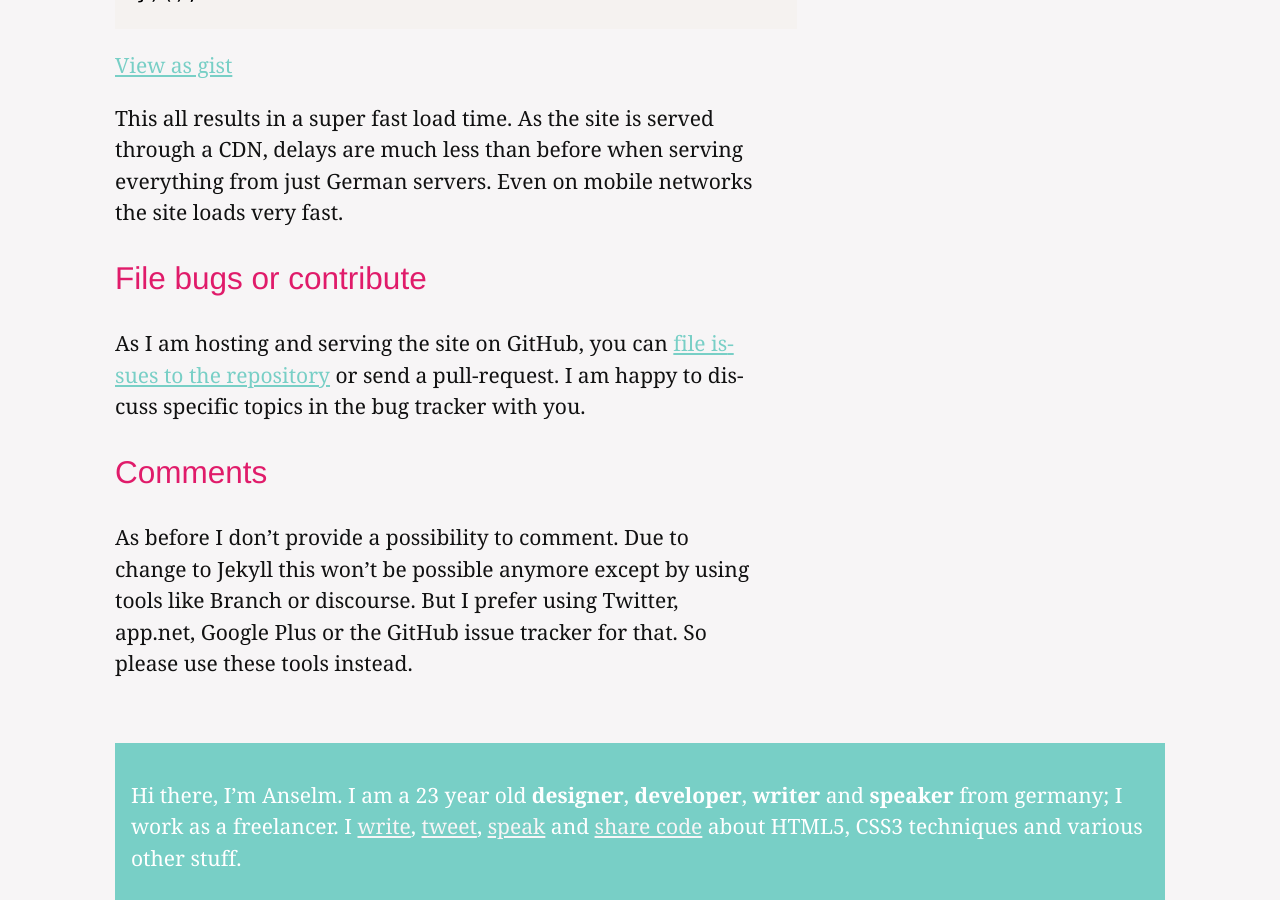
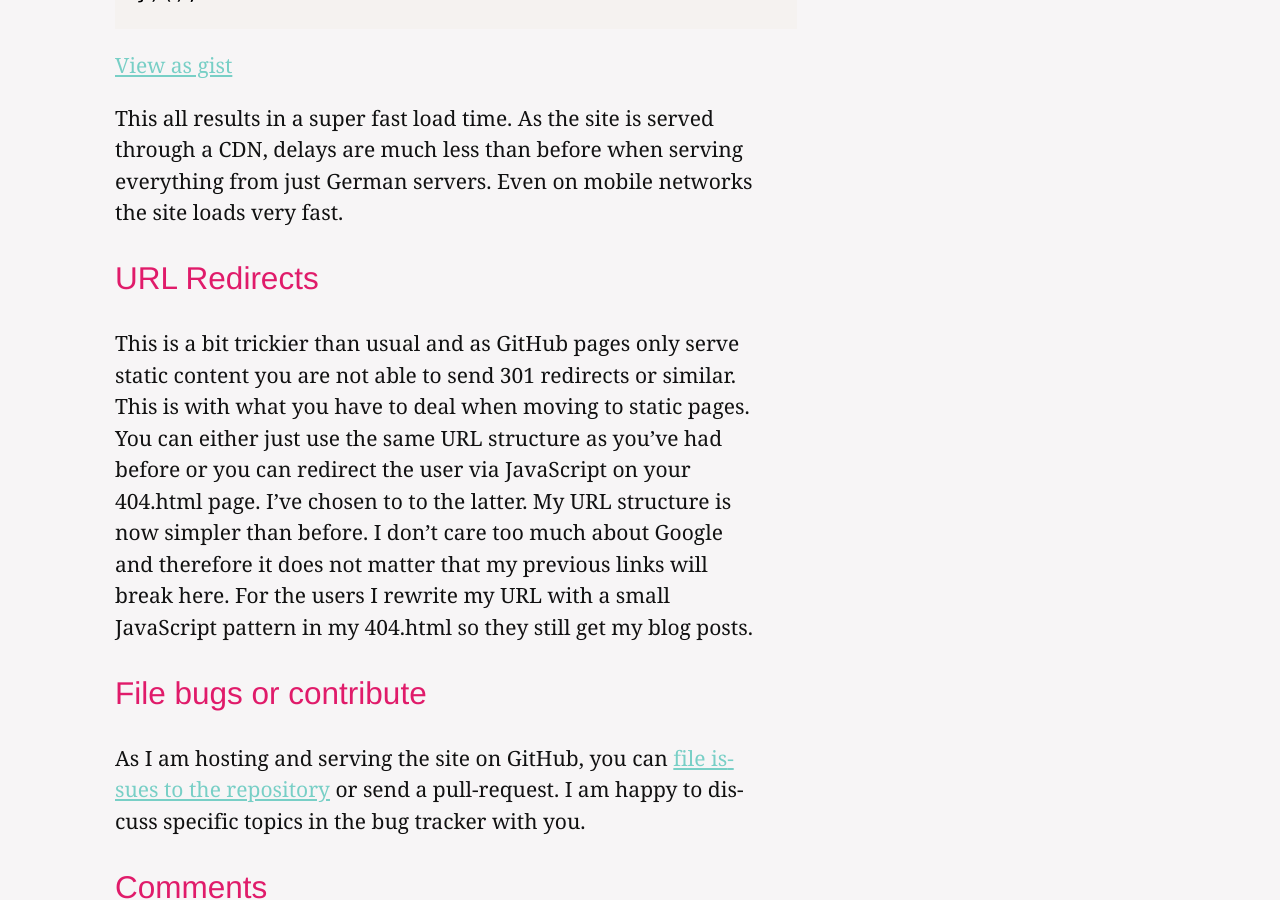
Before and after one commit to dayer4b/anselmh.github.com, a Jekyll site: the page built from _posts/2013-03-11-blogging-with-jekyll.md, in a window 1280 px wide and 900 px high, scrolled down 2468 px. Built offline with Jekyll 4.4.1, drawn with Linux system fonts in a browser that asks for light colours; Markdown is read by kramdown in place of the engine named in the settings; comment, search, counter and statistics services are not loaded.

Commit message:
Updated latest blog post
Signed-off-by: Anselm Hannemann <info@anselm-hannemann.com>

```diff
--- a/_posts/2013-03-11-blogging-with-jekyll.md
+++ b/_posts/2013-03-11-blogging-with-jekyll.md
@@ -51,6 +51,11 @@ WebFontConfig = {
 
 This all results in a super fast load time. As the site is served through a CDN, delays are much less than before when serving everything from just German servers. Even on mobile networks the site loads very fast.
 
+## URL Redirects
+
+This is a bit trickier than usual and as GitHub pages only serve static content you are not able to send 301 redirects or similar. This is with what you have to deal when moving to static pages. You can either just use the same URL structure as you've had before or you can redirect the user via JavaScript on your 404.html page.
+I've chosen to to the latter. My URL structure is now simpler than before. I don't care too much about Google and therefore it does not matter that my previous links will break here. For the users I rewrite my URL with a small JavaScript pattern in my 404.html so they still get my blog posts.
+
 ## File bugs or contribute
 
 As I am hosting and serving the site on GitHub, you can [file issues to the repository](https://github.com/anselmh/anselmh.github.com) or send a pull-request. I am happy to discuss specific topics in the bug tracker with you.
```
